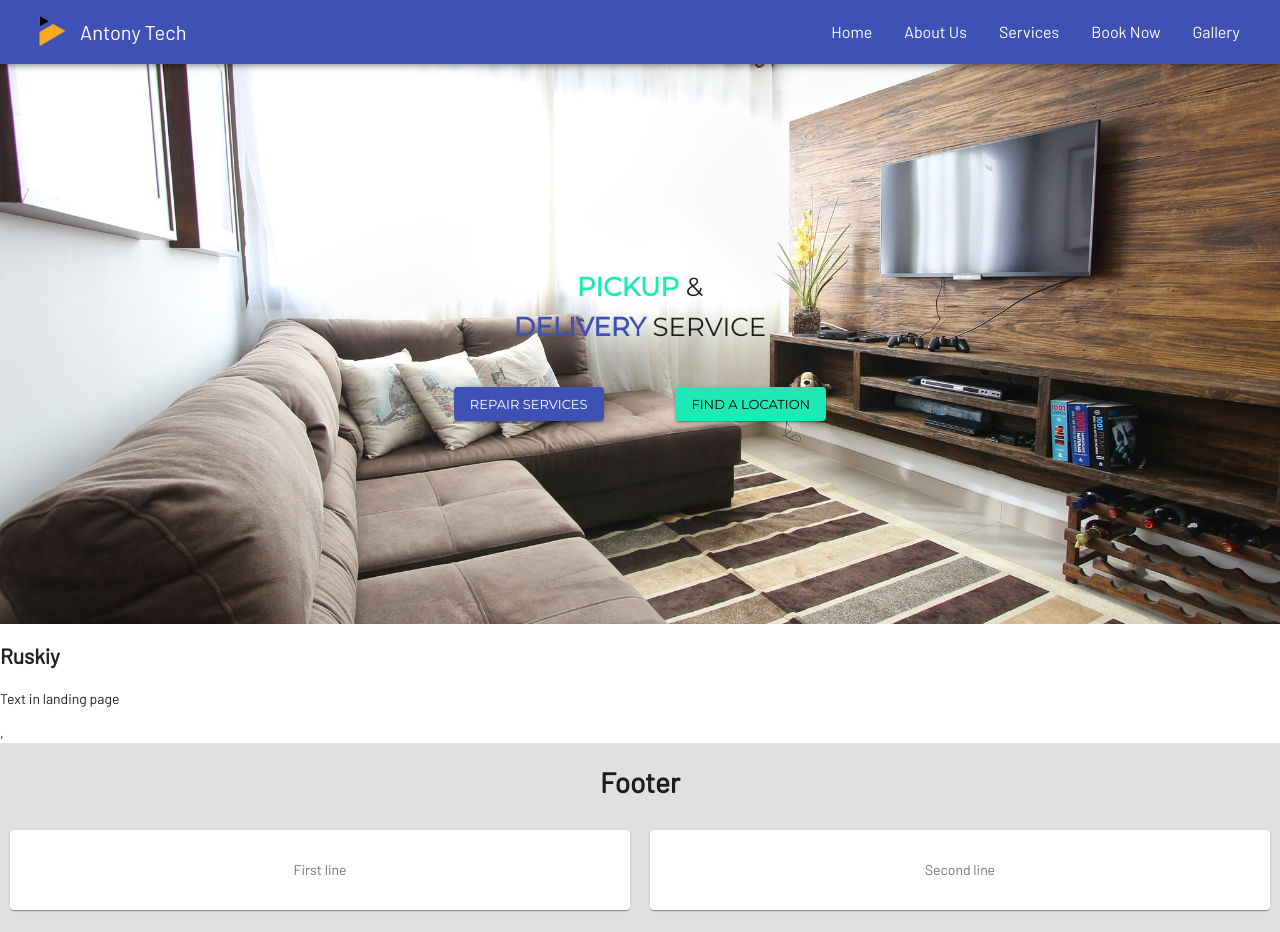
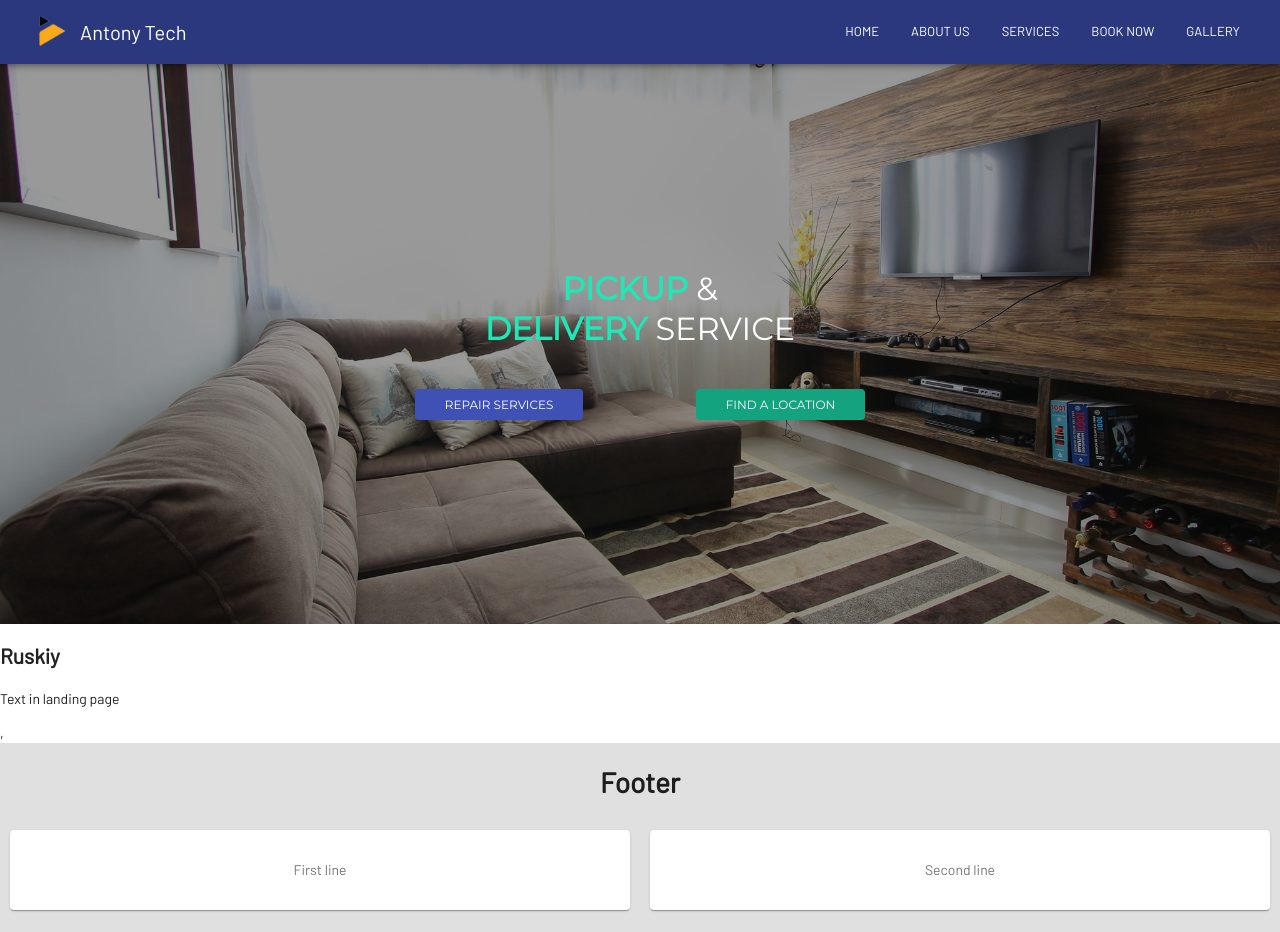
Before and after one commit to khan-skadi/antony-tech, a React (Create React App) app: page / in a window 1280 px wide. Built offline with nearby package versions, Linux system fonts and the light colour scheme.

Commit message:
add hero call to action. Change navbar color.

```diff
--- a/src/views/Header.tsx
+++ b/src/views/Header.tsx
@@ -1,7 +1,7 @@
 import React from 'react';
 import { makeStyles, createStyles, Theme } from '@material-ui/core/styles';
 
-import { Typography, Button } from '@material-ui/core';
+import { Button } from '@material-ui/core';
 
 import heroImage from '../assets/images/banner/banner3.jpg';
 
@@ -13,45 +13,76 @@ const useStyles = makeStyles((theme: Theme) =>
       height: '70vh',
       justifyContent: 'center',
       alignItems: 'center',
-      backgroundImage: `url(${heroImage})`,
+      background: `linear-gradient(rgba(0,0,0,0.40), rgba(0,0,0,0.40)), url(${heroImage})`,
+      // backgroundImage: `url(${heroImage})`,
       backgroundSize: 'cover',
       backgroundPosition: 'center center',
       backgroundRepeat: 'no-repeat',
-      backgroundAttachment: 'fixed'
+      backgroundAttachment: 'fixed',
+      // filter: 'brightness(25%)',
+      [theme.breakpoints.down('md')]: {
+        backgroundPosition: 'center right'
+      }
     },
+    heroContainer: {},
     heroInner: {
+      color: '#fff',
       justifyContent: 'center',
       alignItems: 'center',
-      margin: theme.spacing(1)
+      margin: theme.spacing(1),
+      filter: 'brightness(100%)'
     },
     heroTitle: {
-      fontSize: '26px',
+      fontSize: '32px',
       fontWeight: 400,
       lineHeight: '40px',
       fontFamily: '"Montserrat", sans-serif',
       display: 'block',
       textAlign: 'center',
+      textTransform: 'uppercase',
       '& > span': {
-        color: theme.palette.primary.main,
+        color: theme.palette.secondary.main,
+        // color: '#000',
         fontWeight: 700
+      },
+      [theme.breakpoints.down('md')]: {
+        fontSize: '28px'
       }
     },
     strokedText: {
-      textTransform: 'uppercase',
       color: `${theme.palette.secondary.main} !important`
-      // color: 'transparent !important',
-      // WebkitTextStroke: `2px ${theme.palette.secondary.main}`
+      // color: '#000 !important'
     },
     heroBtnContainer: {
       marginTop: '40px',
       display: 'flex',
       position: 'relative',
       justifyContent: 'space-between',
-      margin: '0 -60px'
+      margin: '0 -70px',
+      [theme.breakpoints.down('md')]: {
+        marginTop: '40px',
+        margin: '0 -30px'
+      }
     },
     heroButton: {
+      padding: '5px 30px',
       fontFamily: '"Montserrat", sans-serif',
-      fontSize: '13px'
+      fontSize: '12px',
+      color: '#fff',
+      '&:hover': {
+        backgroundColor: '#fff',
+        fontWeight: 600,
+        color: theme.palette.primary.main
+      },
+      [theme.breakpoints.down('md')]: {
+        padding: '5px 20px'
+      }
+    },
+    heroButtonSecondary: {
+      backgroundColor: theme.palette.secondary.dark,
+      '&:hover': {
+        color: theme.palette.secondary.dark
+      }
     }
   })
 );
@@ -60,6 +91,8 @@ const Header = () => {
   const classes = useStyles();
 
   return (
+    <>
+      <div className={classes.heroContainer} />
       <section className={classes.hero}>
         <div className={classes.heroInner}>
           <div className={classes.heroTitle}>
@@ -71,19 +104,21 @@ const Header = () => {
               className={classes.heroButton}
               variant="contained"
               color="primary"
+              disableElevation
             >
               Repair Services
             </Button>
             <Button
-            className={classes.heroButton}
+              className={`${classes.heroButton} ${classes.heroButtonSecondary}`}
               variant="contained"
-            color="secondary"
+              disableElevation
             >
               Find a Location
             </Button>
           </div>
         </div>
       </section>
+    </>
   );
 };
 
--- a/src/views/Navbar.tsx
+++ b/src/views/Navbar.tsx
@@ -1,10 +1,5 @@
 import React, { useState } from 'react';
-import {
-  fade,
-  makeStyles,
-  Theme,
-  createStyles
-} from '@material-ui/core/styles';
+import { makeStyles, Theme, createStyles } from '@material-ui/core/styles';
 import clsx from 'clsx';
 import AppBar from '@material-ui/core/AppBar';
 import Toolbar from '@material-ui/core/Toolbar';
@@ -26,7 +21,9 @@ const useStyles = makeStyles((theme: Theme) =>
       flexGrow: 1
     },
     appBar: {
-      backgroundColor: theme.palette.primary.main,
+      // backgroundColor: theme.palette.primary.main,
+      // backgroundColor: '#3d3d3d',
+      backgroundColor: theme.palette.primary.dark,
       zIndex: theme.zIndex.drawer + 101
     },
     navToolbar: {
@@ -34,6 +31,7 @@ const useStyles = makeStyles((theme: Theme) =>
     },
     menuButton: {
       color: '#fff'
+      // color: '#000'
     },
 
     toolbar: theme.mixins.toolbar,
@@ -41,6 +39,7 @@ const useStyles = makeStyles((theme: Theme) =>
       fontFamily: '"Barlow", sans-serif',
       fontSize: '20px',
       color: '#fff',
+      // color: '#000',
       marginLeft: theme.spacing(1)
     },
     title: {
@@ -50,10 +49,12 @@ const useStyles = makeStyles((theme: Theme) =>
       }
     },
     navList: {
-      backgroundColor: 'rgba(101, 115, 195, .9)',
+      // backgroundColor: 'rgba(101, 115, 195, .9)',
+      backgroundColor: theme.palette.primary.light,
       '& > li > div > span': {
         fontFamily: '"Montserrat", sans-serif',
-        fontSize: '16px',
+        textTransform: 'uppercase',
+        fontSize: '12px',
         lineHeight: '30px',
         background: 'transparent',
         textAlign: 'left',
@@ -66,6 +67,10 @@ const useStyles = makeStyles((theme: Theme) =>
       whiteSpace: 'nowrap',
       '& li:hover': {
         backgroundColor: 'rgba(101, 115, 195, .9)'
+      },
+      '& > li > div > span': {
+        textTransform: 'uppercase',
+        fontSize: '13px'
       }
     },
     list: {
```
Lines whose indentation alone changed are shown as unchanged.
